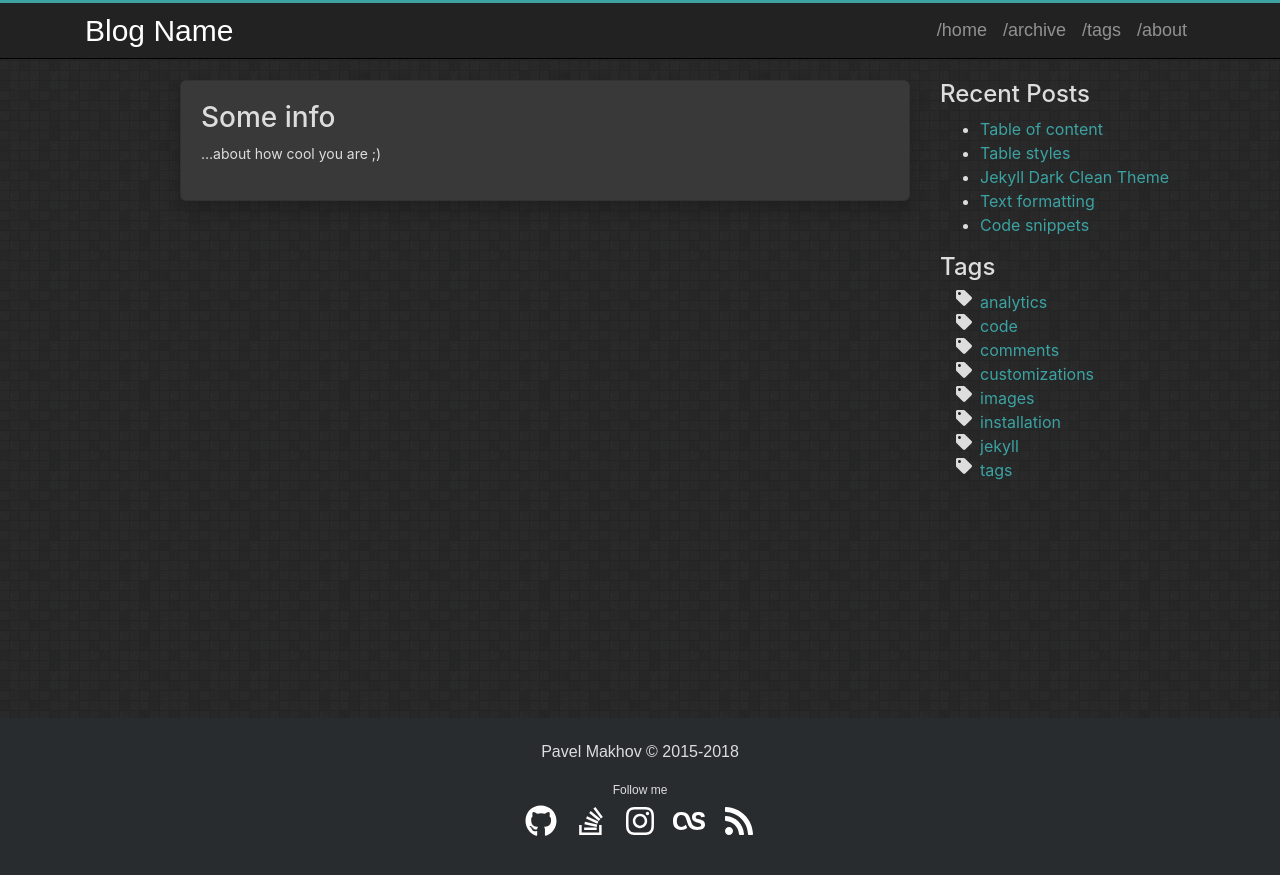
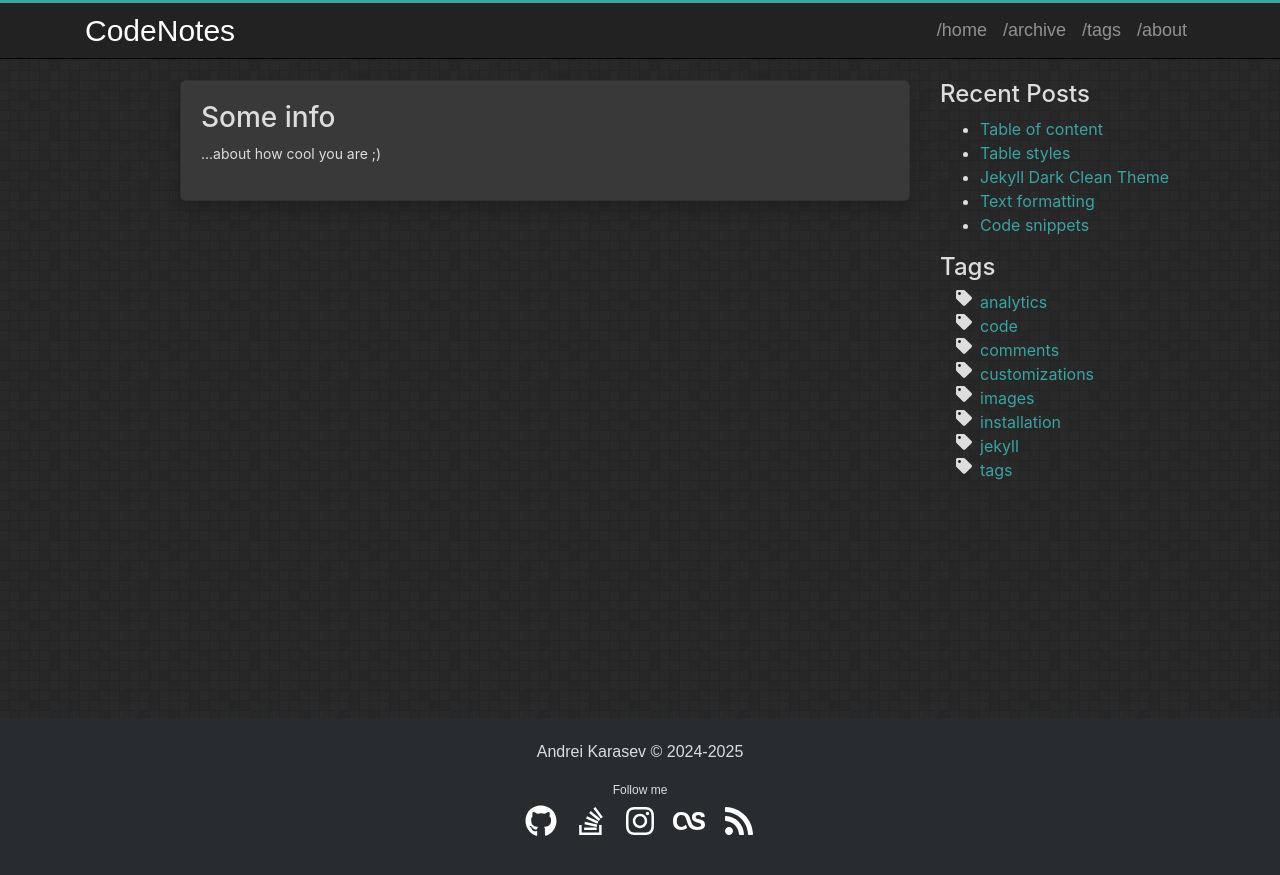
Before and after one commit to KR-Sew/CodeNotes, a Jekyll site: the page built from about.md, in a window 1280 px wide. Shown: the top 875 px of the page. Built offline with Jekyll 4.4.1, drawn with Linux system fonts in a browser that asks for light colours.

Commit message:
✨ [feat] edit config

```diff
--- a/_config.yml
+++ b/_config.yml
@@ -1,17 +1,17 @@
 # Jekyll configuration
 
-name: Blog Name
-description: Software Developer
+name: CodeNotes
+description: System Engineer
 
 # Url is currently only used only for the RSS feed in feed.xml
-url: http://streetturtle.github.io
+url: https://kr-sew.github.io/CodeNotes/
 #url: http://localhost:4000
 
 # For a project page here should be a project name. Otherwise (for user's/organization's page leave it empty)
-baseurl: '/jekyll-clean-dark'
+baseurl: '/codenotes'
 
-author: Pavel Makhov
-copyright: 2015-2018
+author: Andrei Karasev
+copyright: 2024-2025
 
 share:
   facebook: true
```
